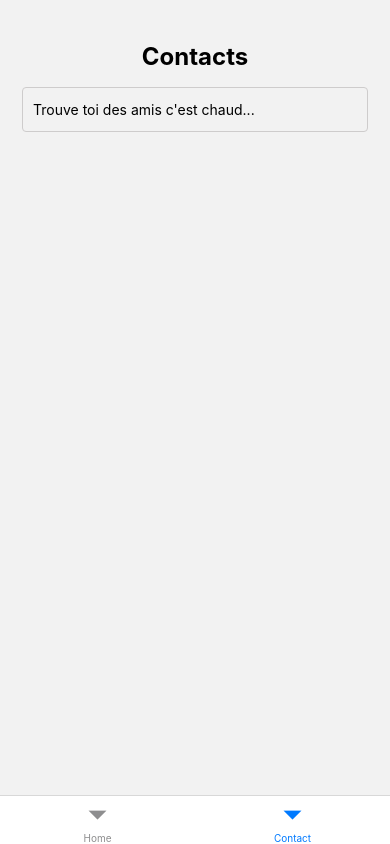
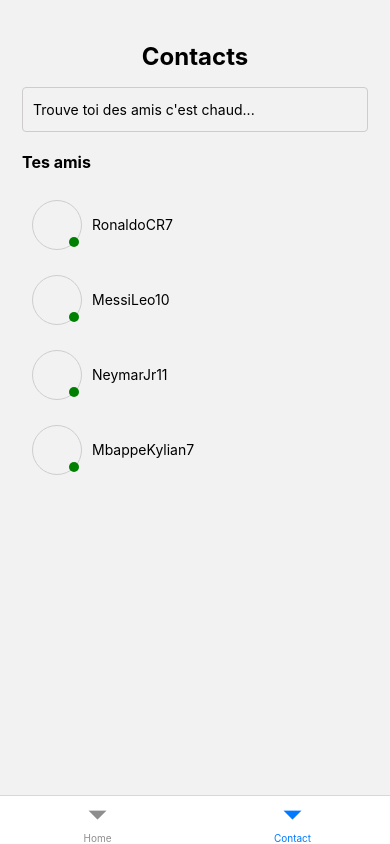
Before and after one commit to TallKAway/app-talkAway, a React Native app: screen /Contact in a window 390 px wide. Built offline with nearby package versions, Linux system fonts and the light colour scheme.

Commit message:
feat(wip) display contact search results

```diff
--- a/src/components/Input/SearchInput.tsx
+++ b/src/components/Input/SearchInput.tsx
@@ -25,7 +25,6 @@ export const SearchInput = ({ getContent }: SearchInputProps) => {
 const styles = StyleSheet.create({
     inputWrapper: {
         flexDirection: 'row',
-        paddingBottom: 20,
         justifyContent: 'space-around',
     },
     textInput: {
--- /dev/null
+++ b/src/data/friends.json
@@ -0,0 +1,30 @@
+[
+    {
+        "id": 1,
+        "username": "RonaldoCR7",
+        "email": "user1@example.com",
+        "cellphone": "0679358761",
+        "password": "password123"
+    },
+    {
+        "id": 2,
+        "username": "MessiLeo10",
+        "email": "user2@example.com",
+        "cellphone": "0682749102",
+        "password": "password123"
+    },
+    {
+        "id": 3,
+        "username": "NeymarJr11",
+        "email": "user3@example.com",
+        "cellphone": "0635189274",
+        "password": "password123"
+    },
+    {
+        "id": 4,
+        "username": "MbappeKylian7",
+        "email": "user4@example.com",
+        "cellphone": "0698273651",
+        "password": "password123"
+    }
+]
--- a/src/pages/ContactPage/components/Contact.tsx
+++ b/src/pages/ContactPage/components/Contact.tsx
@@ -10,7 +10,9 @@ import {
 } from 'react-native';
 import { useState } from 'react';
 import { SearchInput } from '../../../components/Input/SearchInput';
+import { ContactItem } from './ContactItem';
 import users from '../../../data/users.json';
+import friends from '../../../data/friends.json';
 
 export const Contact = () => {
     const [research, setResearch] = useState<string>('');
@@ -19,16 +21,26 @@ export const Contact = () => {
         <KeyboardAvoidingView behavior={Platform.OS === 'ios' ? 'padding' : 'height'}>
             <TouchableWithoutFeedback onPress={Keyboard.dismiss}>
                 <View style={styles.contactWrapper}>
-                    <Text style={styles.title}>Contacts</Text>
+                    <Text style={styles.titleH1}>Contacts</Text>
                     <SearchInput getContent={(data) => setResearch(data)}></SearchInput>
                     <FlatList
                         data={users}
                         renderItem={({ item }) =>
                             research.length > 0 && item.username.includes(research) ? (
-                                <Text>{item.username}</Text>
+                                <>
+                                    <ContactItem username={item.username} />
+                                </>
                             ) : null
                         }
+                        style={styles.searchResults}
                     />
+                    <View>
+                        <Text style={styles.titleH2}>Tes amis</Text>
+                        <FlatList
+                            data={friends}
+                            renderItem={({ item }) => <ContactItem username={item.username} />}
+                        />
+                    </View>
                 </View>
             </TouchableWithoutFeedback>
         </KeyboardAvoidingView>
@@ -41,7 +53,7 @@ const styles = StyleSheet.create({
         paddingRight: 22,
         paddingTop: 42,
     },
-    title: {
+    titleH1: {
         fontSize: 24,
         fontWeight: 'bold',
         textAlign: 'center',
@@ -50,4 +62,19 @@ const styles = StyleSheet.create({
     searchTextInput: {
         borderWidth: 2,
     },
+    searchResults: {
+        height: 'fit-content',
+        maxHeight: 170,
+        backgroundColor: '#E8ECED',
+        borderBottomEndRadius: 8,
+        borderBottomStartRadius: 8,
+    },
+    contactList: {
+        borderWidth: 1,
+    },
+    titleH2: {
+        fontSize: 16,
+        fontWeight: 'bold',
+        paddingVertical: 20,
+    },
 });
--- /dev/null
+++ b/src/pages/ContactPage/components/ContactItem.tsx
@@ -0,0 +1,53 @@
+import { Text, View, StyleSheet } from 'react-native';
+
+interface SearchInputProps {
+    username: string;
+}
+
+export const ContactItem = ({ username }: SearchInputProps) => {
+    return (
+        <View style={styles.contactItem}>
+            <View style={styles.profilePic}>
+                <View style={styles.state}></View>
+            </View>
+            <View>
+                <Text>{username}</Text>
+            </View>
+        </View>
+    );
+};
+
+const styles = StyleSheet.create({
+    contactItem: {
+        flexDirection: 'row',
+        height: 65,
+        padding: 10,
+        paddingTop: 10,
+        borderColor: 'rgb(206, 204, 204)',
+        borderRadius: 4,
+        width: '100%',
+        alignItems: 'center',
+        marginBottom: 10,
+    },
+    profilePic: {
+        borderRadius: 30,
+        borderColor: 'rgb(206, 204, 204)',
+        width: 50,
+        height: 50,
+        borderWidth: 1,
+        marginRight: 10,
+    },
+    bio: {
+        color: 'grey',
+    },
+    state: {
+        height: 10,
+        width: 10,
+        borderRadius: 30,
+        backgroundColor: 'green',
+        alignSelf: 'flex-end',
+        position: 'absolute',
+        bottom: 2,
+        right: 2,
+    },
+});
```
